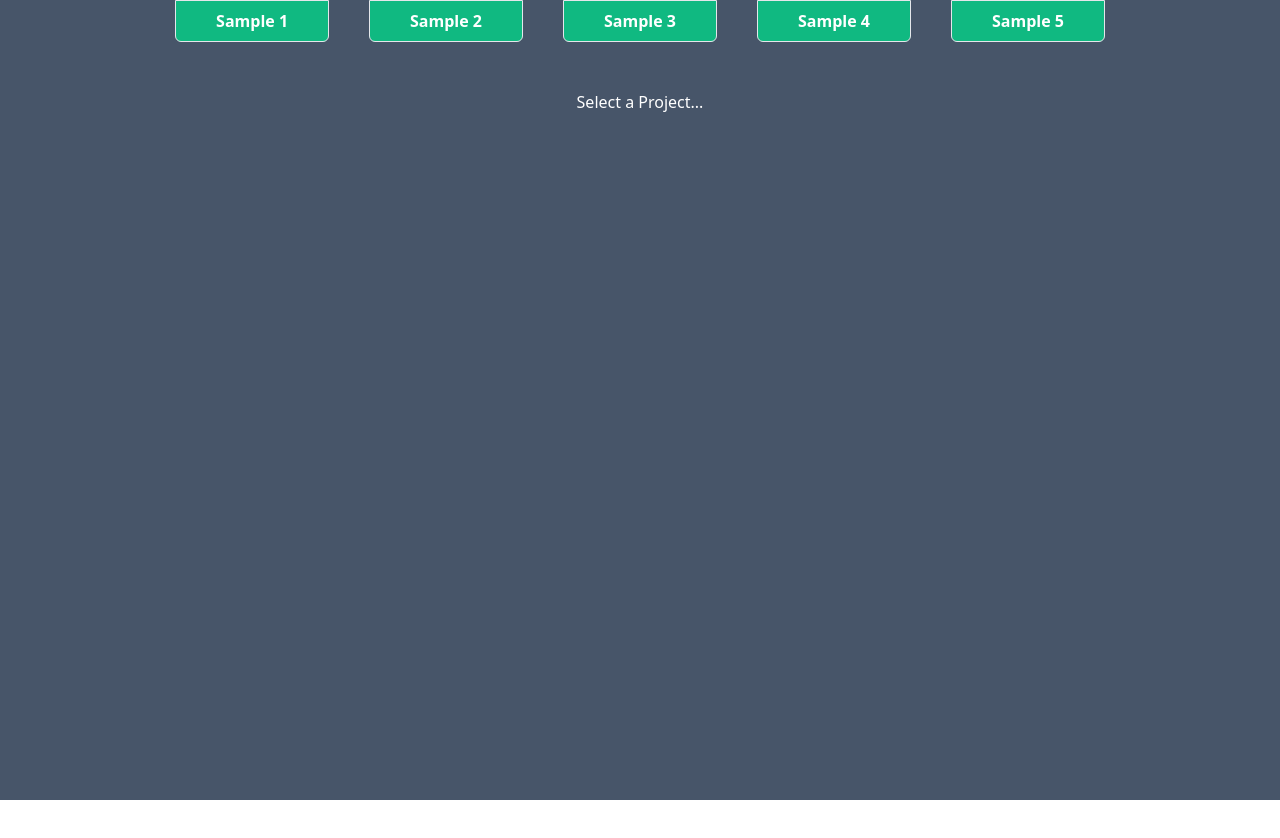
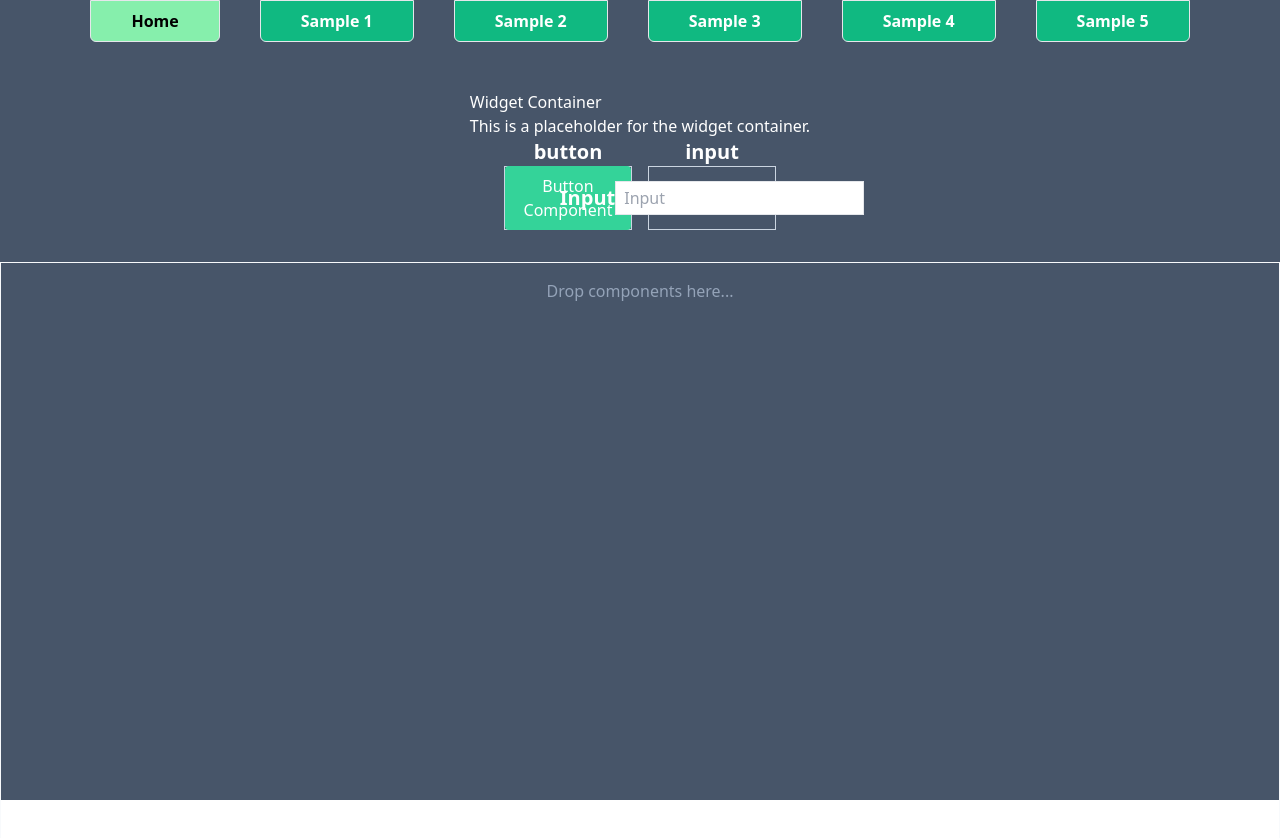
Before and after one commit to SNelson723/apiPlayground, a React (Vite) app: page / in a window 1280 px wide. Shown: the top 838 px of the page. Before the commit the page ends 800 px from the top, so only its background shows below. Built offline with nearby package versions, Linux system fonts and the light colour scheme.

Commit message:
Sets up the basic study guide for dragging and dropping custom components

```diff
--- a/src/Home.tsx
+++ b/src/Home.tsx
@@ -1,5 +1,90 @@
-const Home = () => {
-  return <div className="flex mt-12 items-center">Select a Project...</div>
+import React, { useState } from "react";
+
+import WidgetContainer from "./components/WidgetContainer";
+import Button from "./components/Button";
+import Input from "./components/Input";
+
+// 1. Define a union type for component IDs
+type ComponentId = "button" | "input";
+
+// 2. Define a type for the component mapping
+type ComponentType = React.FC;
+
+// 3. List of available draggable components, each with an id and the actual component
+const componentsList: { id: ComponentId; component: ComponentType }[] = [
+  { id: "button", component: Button },
+  { id: "input", component: Input },
+];
+
+// 4. Map component ids to their actual component for rendering in the drop zone
+const componentMap: Record<ComponentId, ComponentType> = {
+  button: Button,
+  input: Input,
+};
+
+const Home: React.FC = () => {
+  // State to keep track of the ids of components dropped into the drop zone
+  const [components, setComponents] = useState<ComponentId[]>([]);
+
+  // Allow dropping by preventing default drag-over behavior
+  const handleDragOver = (e: React.DragEvent<HTMLDivElement>) => {
+    e.preventDefault();
+  };
+
+  // When dragging starts, store the component's id in the drag event
+  const handleDragStart =
+    (id: ComponentId) => (e: React.DragEvent<HTMLDivElement>) => {
+      e.dataTransfer.setData("componentType", id);
+    };
+
+  // On drop, read the component id and add it to the dropped components state
+  const handleDrop = (e: React.DragEvent<HTMLDivElement>) => {
+    e.preventDefault();
+    const type = e.dataTransfer.getData("componentType") as ComponentId;
+    if (type && componentMap[type]) {
+      setComponents((prev) => [...prev, type]);
+    }
+  };
+
+  return (
+    <div
+      className="flex flex-col mt-12 items-center w-screen"
+      onDragOver={handleDragOver}
+    >
+      {/* Optional: WidgetContainer at the top */}
+      <WidgetContainer />
+
+      {/* Palette of draggable components */}
+      <div className="flex gap-4">
+        {componentsList.map(({ id, component: PaletteComponent }) => (
+          <div key={id} className="flex flex-col items-center">
+            <h1 className="text-xl font-bold">{id}</h1>
+            <div
+              className="w-32 h-16 border border-slate-300 flex items-center justify-center cursor-move"
+              draggable="true"
+              onDragStart={handleDragStart(id)}
+            >
+              <PaletteComponent />
+            </div>
+          </div>
+        ))}
+      </div>
+
+      {/* Drop zone */}
+      <div
+        className="mt-8 w-full h-[80vh] border border-slate-50 flex flex-col gap-2 items-center justify-start p-4"
+        onDrop={handleDrop}
+      >
+        {components.length === 0 && (
+          <span className="text-slate-400">Drop components here...</span>
+        )}
+        {components.map((type, idx) => {
+          const DroppedComponent = componentMap[type];
+          return DroppedComponent ? <DroppedComponent key={idx} /> : null;
+        })}
+      </div>
+    </div>
+  );
 };
 
 export default Home;
--- /dev/null
+++ b/src/components/Button.tsx
@@ -0,0 +1,10 @@
+
+const Button = () => {
+  return (
+    <button className="my-2 bg-emerald-400 text-white px-4 py-2 rounded">
+      Button Component
+    </button>
+  );
+};
+
+export default Button;
--- /dev/null
+++ b/src/components/Input.tsx
@@ -0,0 +1,15 @@
+
+const Input = () => {
+  return (
+    <>
+    <label className="text-xl font-bold">Input</label>
+    <input
+      type="text"
+      className="my-2 border px-2 py-1"
+      placeholder="Input"
+    />
+    </>
+  );
+};
+
+export default Input;
--- /dev/null
+++ b/src/components/WidgetContainer.tsx
@@ -0,0 +1,11 @@
+
+const WidgetContainer = () => {
+  return (
+    <div className="widget-container">
+      <h1>Widget Container</h1>
+      <p>This is a placeholder for the widget container.</p>
+    </div>
+  );
+};
+
+export default WidgetContainer;
--- a/src/navbar/NavBar.tsx
+++ b/src/navbar/NavBar.tsx
@@ -10,6 +10,7 @@ interface NavLinkProps {
 }
 
 const navLinks: NavLinkProps[] = [
+  { to: "/", label: "Home" },
   { to: "sample1", label: "Sample 1" },
   { to: "sample2", label: "Sample 2" },
   { to: "sample3", label: "Sample 3" },
--- a/src/projects/sample5/Sample5.tsx
+++ b/src/projects/sample5/Sample5.tsx
@@ -10,7 +10,7 @@ const data: Progress[] = [
   { current: 4600, goal: 5024, speed: 50 },
   { current: 1800, goal: 3621, speed: 50 },
   { current: 560, goal: 1964, speed: 50 },
-  { current: 2300, goal: 4000, speed: 50 },
+  { current: 3170, goal: 4000, speed: 50 },
 ];
 
 const Sample5 = () => {
--- /dev/null
+++ b/src/svgs/WidgetIcon.tsx
@@ -0,0 +1,41 @@
+import { iWidget } from "../types";
+
+const WidgetIcon = ({
+  size = 24,
+  onClick,
+  className = "",
+  component,
+  isActive,
+}: iWidget) => {
+  return (
+    <svg
+      xmlns="http://www.w3.org/2000/svg"
+      height={`${size}px`}
+      width={`${size}px`}
+      version="1.1"
+      viewBox="0 0 512 512"
+      onClick={() => onClick(component)}
+      className={`${className} ${
+        isActive ? "fill-blue-500" : ""
+      } cursor-grab fill-none stroke-blue-500 hover:fill-blue-500/25 transtion-all duration-300`}
+      fill="none"
+      style={{
+        strokeWidth: 30,
+      }}
+    >
+      <g>
+        <g id="Layer_1">
+          <g id="Layer_1-2" data-name="Layer_1">
+            <circle cx="256" cy="256" r="230.1" />
+            <line x1="109.6" y1="362.1" x2="178.4" y2="248.5" />
+            <line x1="178.4" y1="248.5" x2="272.5" y2="279.7" />
+            <line x1="273.5" y1="278.5" x2="323.5" y2="191.8" />
+            <polygon points="359.1 115.9 288.7 166.3 367.5 202.1 359.1 115.9" />
+          </g>
+        </g>
+      </g>
+    </svg>
+  );
+};
+
+export default WidgetIcon;
--- /dev/null
+++ b/src/types/index.ts
@@ -0,0 +1,18 @@
+// The dragable widget types and interfaces for the application
+export type iWidget = {
+  size?: number;
+  onClick: (widgetName: string) => void;
+  className?: string;
+  component: string;
+  isActive?: boolean;
+};
+
+// The interface for the widget container
+export interface IBody {
+  _uid: string;
+  component: string;
+  height: number;
+  width: number;
+  title?: string;
+  name?: string;
+}
```
Also changed, not shown: src/projects/widgets/Sample6.tsx (added).
